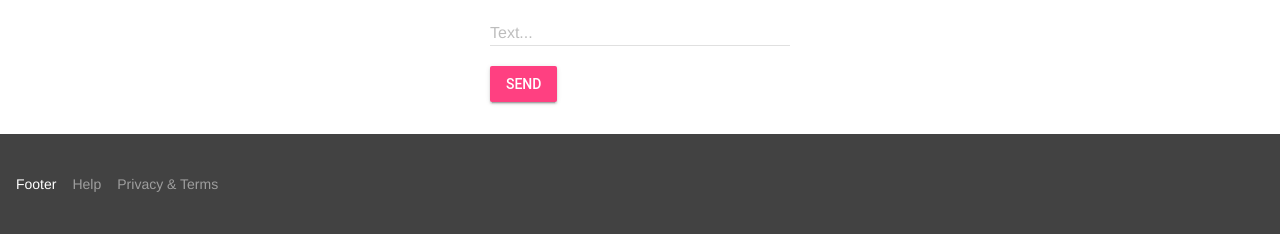
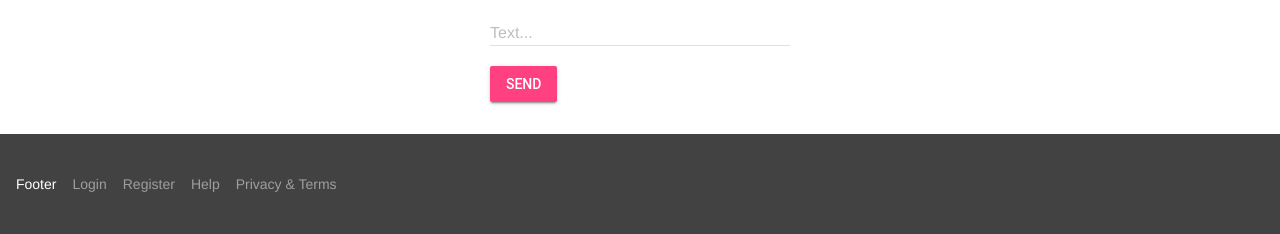
Before and after one commit to EricBruch/Django-ChatApp, a Django app: page / in a window 1280 px wide. Shown: the part 566-800 px from the top of the page. Run offline with Django 4.2, Linux system fonts and the light colour scheme; a user stored in the database is signed in; data comes from the database, SQL or seed files in the repository.

Commit message:
adjust footer with routes

```diff
--- a/templates/base.html
+++ b/templates/base.html
@@ -63,6 +63,8 @@
         <div class="mdl-mini-footer__left-section">
           <div class="mdl-logo">Footer</div>
           <ul class="mdl-mini-footer__link-list">
+            <li><a href="/login/">Login</a></li>
+            <li><a href="/register/">Register</a></li>
             <li><a href="#">Help</a></li>
             <li><a href="#">Privacy & Terms</a></li>
           </ul>
```
